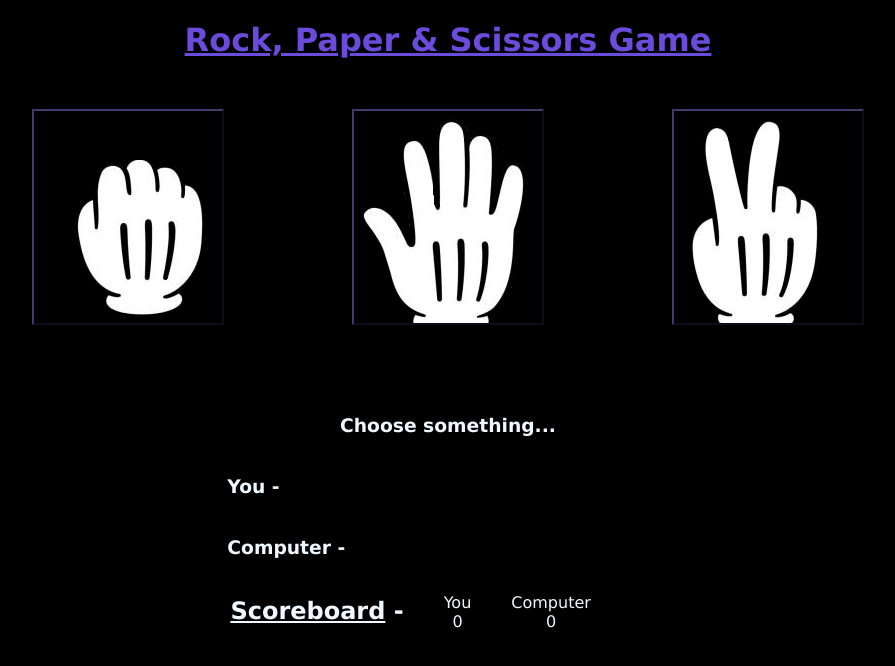
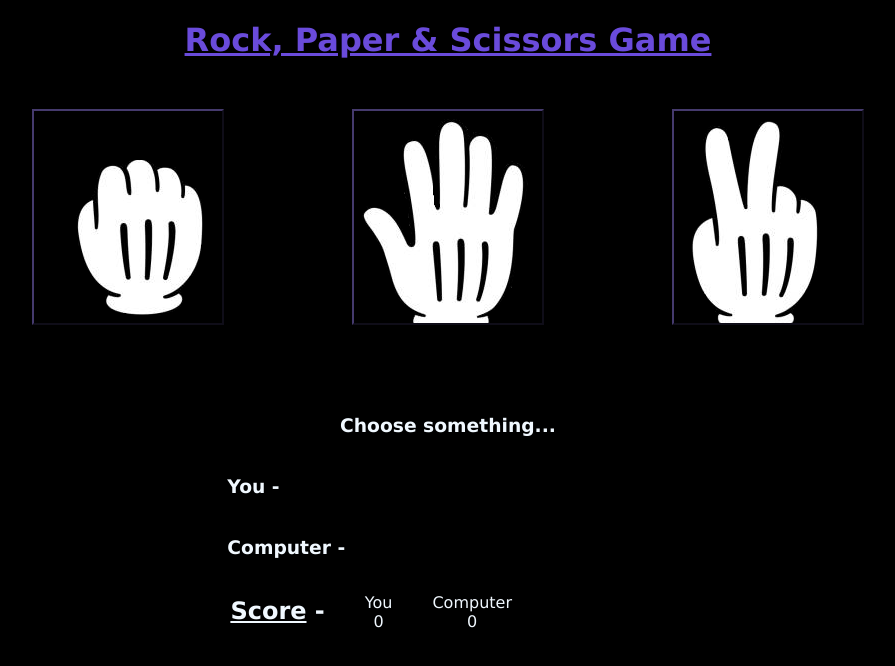
Before and after one commit to Jesse0502/rock-paper-scissors-game, a website: page index.html in a window 1280 px wide. Shown: the whole page, without its empty margins (192-1087 px from the left). Drawn offline with Linux system fonts and the light colour scheme.

Commit message:
Update index.html

```diff
--- a/index.html
+++ b/index.html
@@ -31,7 +31,7 @@
                 <h3 class="choices">Computer - <span id="comp"></span></h3>
             </div>
                 <div class="score">
-                    <h2 class="scoreboard"><u>Scoreboard</u> -</h2>
+                    <h2 class="scoreboard"><u>Score</u> -</h2>
                     <ul>
                         <li>
                             You
```
